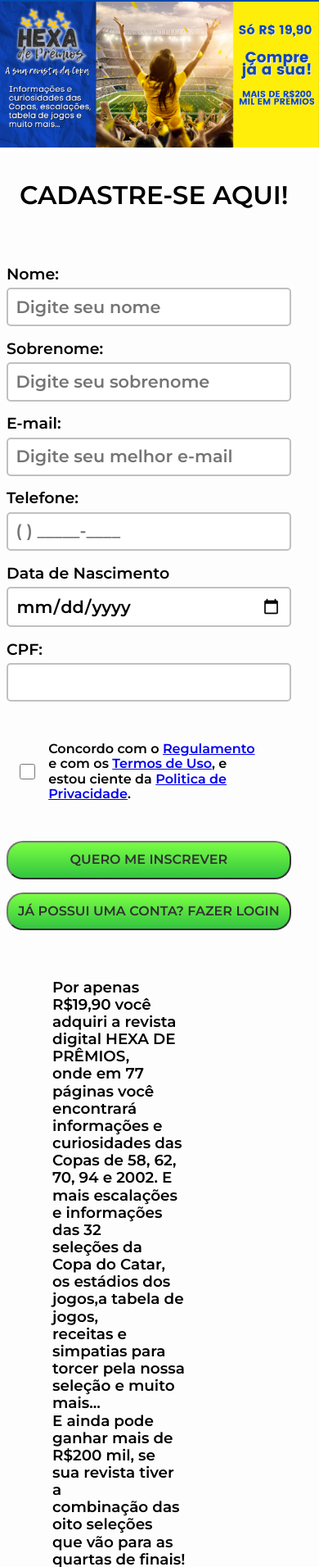
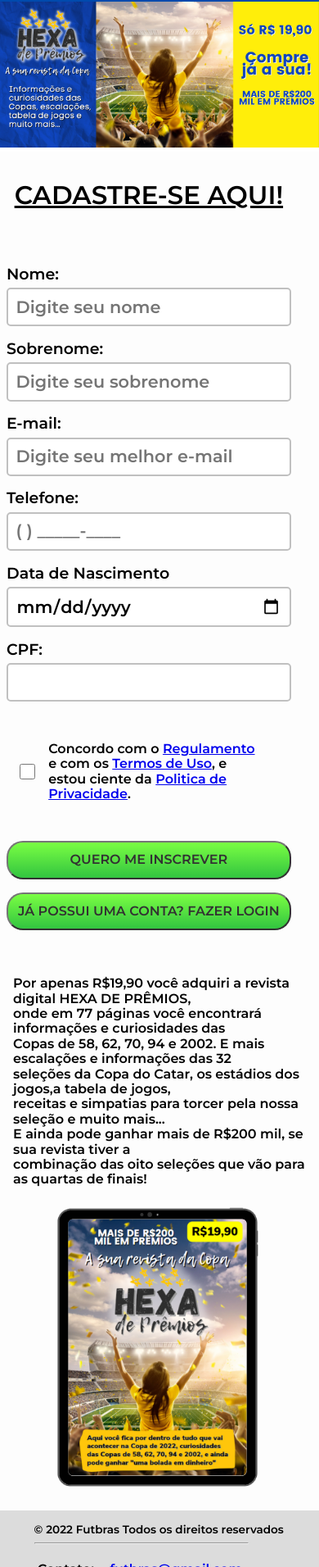
Before and after one commit to PedroSilveeer/Teste-Futbras, a plain HTML site: page index.html in a window 390 px wide. Shown: the part 88-2000 px from the top of the page at 82% size. Drawn offline with Linux system fonts and the light colour scheme.

Commit message:
finalizando projeto

```diff
--- a/css/banner.css
+++ b/css/banner.css
@@ -4,6 +4,6 @@
 
 }
 .banner__imagem{
-    width: 100%;
+    width: 100%
 
 }
--- a/css/cabecalho.css
+++ b/css/cabecalho.css
@@ -8,6 +8,6 @@
 }
 
 .cabecalho__logo{
-  width: 25%;
+  width: 30%;
 
 }
--- a/css/formulario.css
+++ b/css/formulario.css
@@ -2,16 +2,16 @@
     display: flex;
     justify-content: space-around;
     flex-wrap: wrap;
-    margin-left: 2rem;
+    margin: auto;
     width: 45%;
     padding: 0.5rem;
     font-size: 1.3rem;
 
-
-
   }
 
 .formulario-inscricao__titulo {
+    text-align: center;
+    text-decoration: underline;
     text-transform: uppercase;
     font-family: 'Montserrat', sans-serif;
     font-size: 1.5em;
--- a/css/responsivo.css
+++ b/css/responsivo.css
@@ -13,7 +13,6 @@
 @media screen and (max-width: 480px ) {
     .cabecalho__logo{
        margin-top: 1rem;
-       width: 100%;
     }
 
   }
@@ -39,7 +38,7 @@
 
 
     .formulario-inscricao__titulo{
-    margin-left: 1rem;
+    margin-left: 0;
 
     }
 
@@ -74,17 +73,18 @@
 
 /* TABLET */
 
-@media screen and (max-width: 480px ){
-    .tablet__texto{
-        margin-left: 0;
-        text-align: left;
-    }
-
-    .tablet__imagem{
-       margin-left: 0;
-    }
+@media screen and (max-width: 480px) {
+  .tablet__texto{
+    text-align: right;
+    font-size: 1rem ;
+    width: 100%;
 }
 
+.tablet__imagem{
+   margin-left: 0;
+}
+
+}
 
 @media screen and ( max-width: 1024px ){
     .tablet{
@@ -100,6 +100,20 @@
     .tablet__imagem{
         margin-left: 0rem;
     }
+
+}
+
+@media screen and (max-width: 1920px){
+  .formulario-inscricao{
+    width: 40%;
+  }
+
+  .tablet{
+    margin: auto;
+    width: auto;
+
+  }
+
 
 }
 
@@ -122,6 +136,7 @@
 
         }
         .contato a{
+          margin-left: 0.5rem;
           margin-top: 1.4rem;
         }
 
@@ -176,18 +191,3 @@
       }
 
     }
-
-
-    @media screen and (max-width: 1920px ){
-      .formulario-inscricao{
-        width: 40%;
-      }
-
-      .tablet{
-        margin-left: 3rem;
-        width: 50%;
-
-      }
-
-
-    }
--- a/css/rodape.css
+++ b/css/rodape.css
@@ -17,9 +17,17 @@
 }
 
 .redes-sociais{
+    margin-top: -2.3rem;
     justify-content: flex-end;
 
 }
+
+.redes.sociais__texto{
+    text-align: center;
+    margin: auto;
+
+}
+
 .rede-social__icone{
     justify-content: flex-end;
     width: 3rem;
@@ -33,4 +41,5 @@
 
 .contato a{
     text-decoration: none;
+
 }
--- a/css/tablet.css
+++ b/css/tablet.css
@@ -16,6 +16,4 @@
 .tablet__imagem{
     width: 100%;
     margin-left:0;
-
-
 }
--- a/index.html
+++ b/index.html
@@ -81,6 +81,7 @@
         </div>
 
       <div class="redes-sociais">
+        <p class="redes-sociais__texto">Nossas redes:</p>
         <a href="#" class="rede-social"><img class ="rede-social__icone"src="./img/facebook.png" alt="Facebook"></a>
         <a href="https://www.instagram.com/hexadepremios/" class="rede-social"><img class ="rede-social__icone" src="./img/instagram.png" alt="Instagram"></a>
         <a href="https://twitter.com/hexadepremios?s=20&t=MI5QzRmaxZBYdLqHVyikaA" class="rede-social"><img class ="rede-social__icone" src="./img/twitter.png" alt="Twitter"></a>
```
